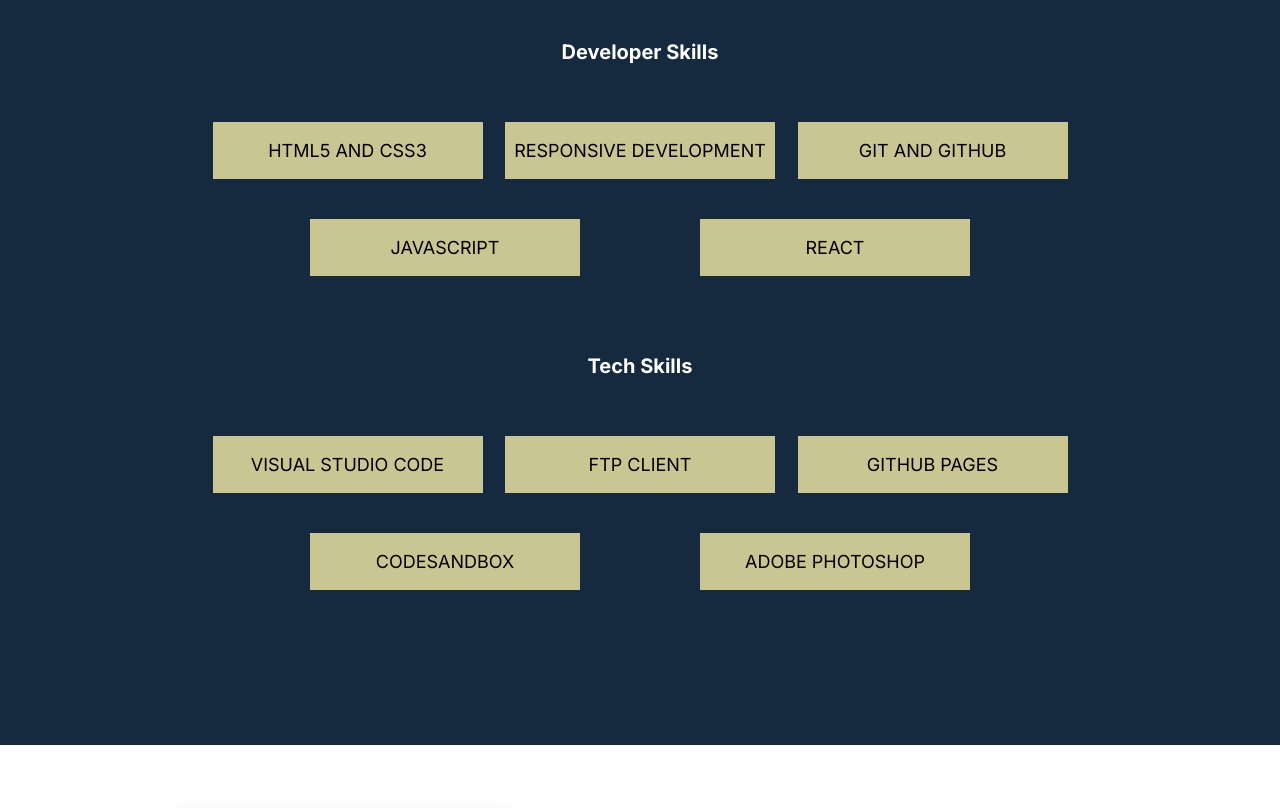
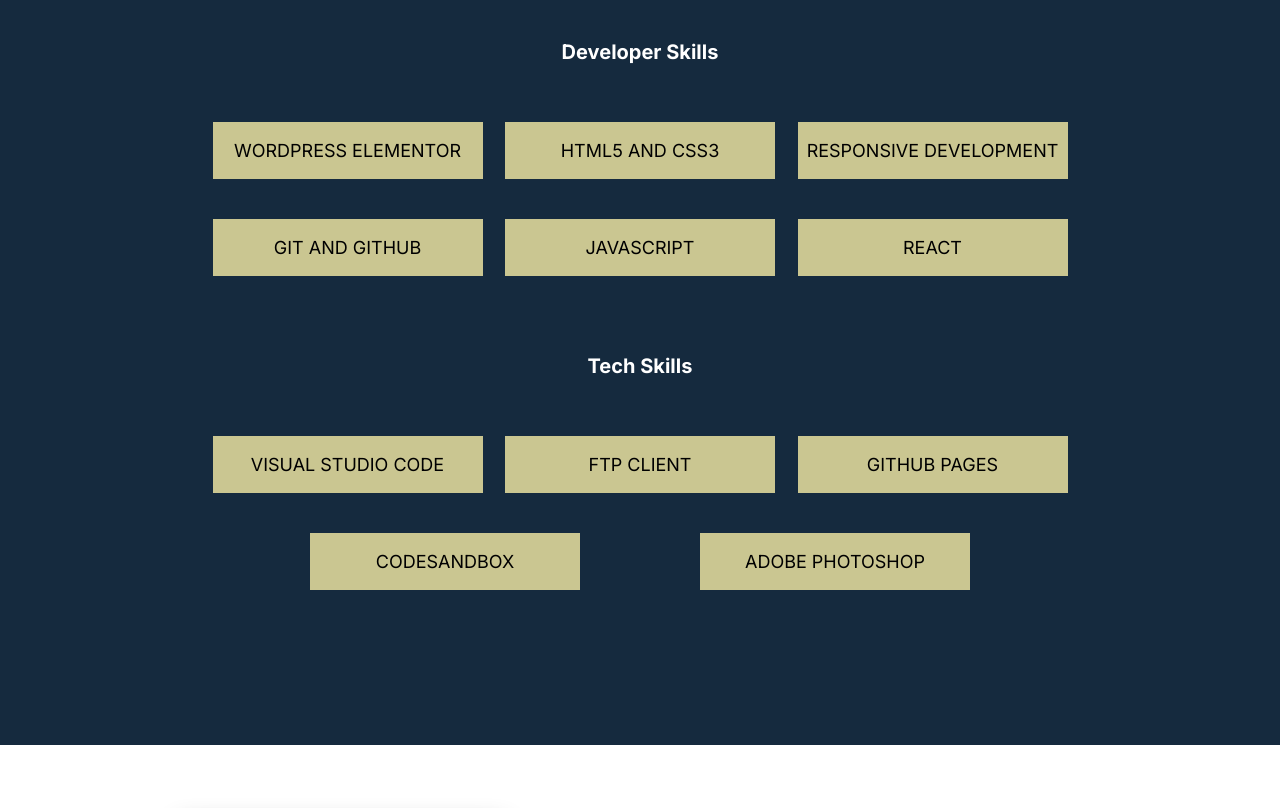
Before and after one commit to tdw1186/portfolio-site, a website built with Parcel: page index.html in a window 1280 px wide. Shown: the part 3751-4559 px from the top of the page. Built offline with nearby package versions, Linux system fonts and the light colour scheme; files whose address does not match are found by name.

Commit message:
Added skill

```diff
--- a/index.html
+++ b/index.html
@@ -106,6 +106,7 @@
           <h3 class="skills-header">Skills</h3>
           <h4>Developer Skills</h4>
           <div class="skills-wrapper">
+            <p class="skill">WordPress Elementor</p>
             <p class="skill">HTML5 AND CSS3</p>
             <p class="skill">Responsive Development</p>
             <p class="skill">Git and GitHub</p>
```
